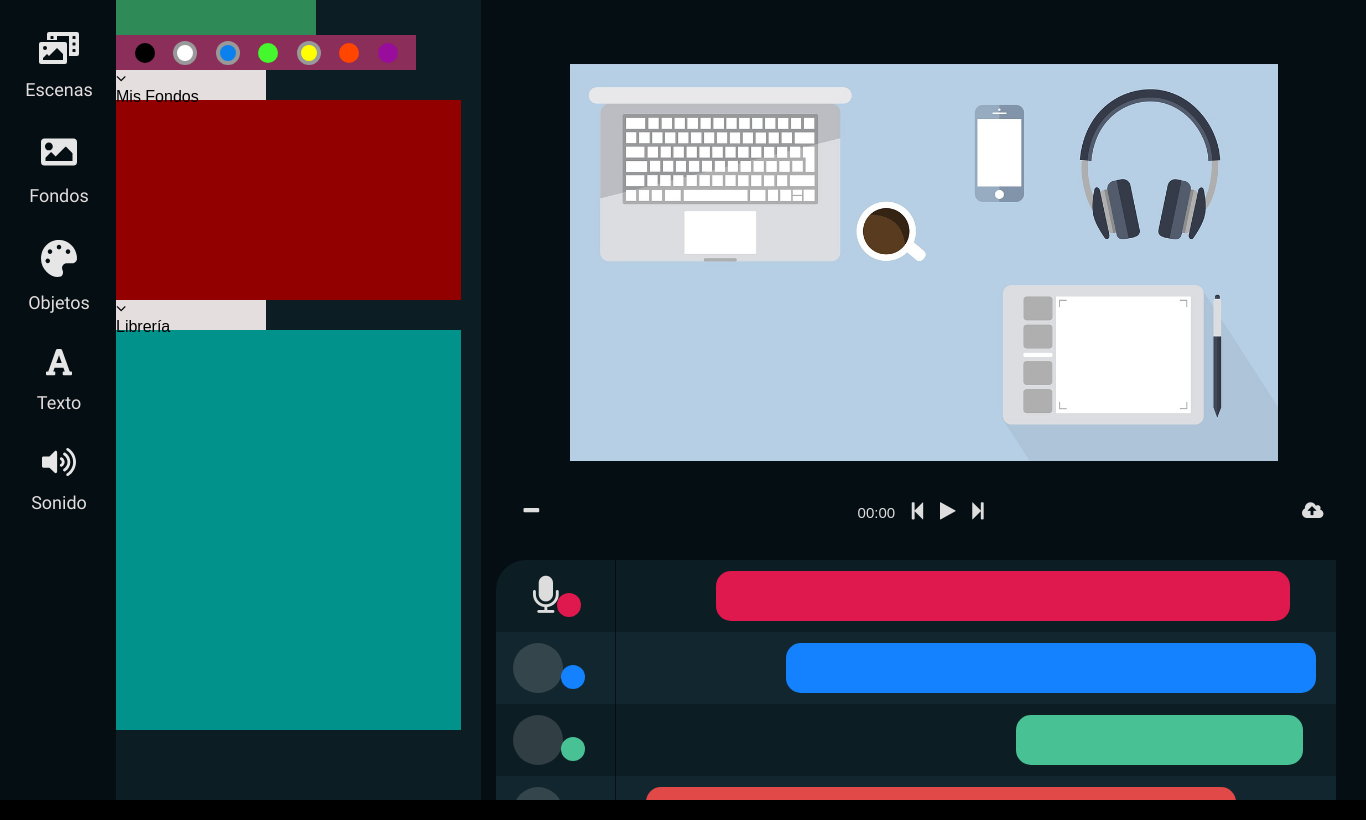
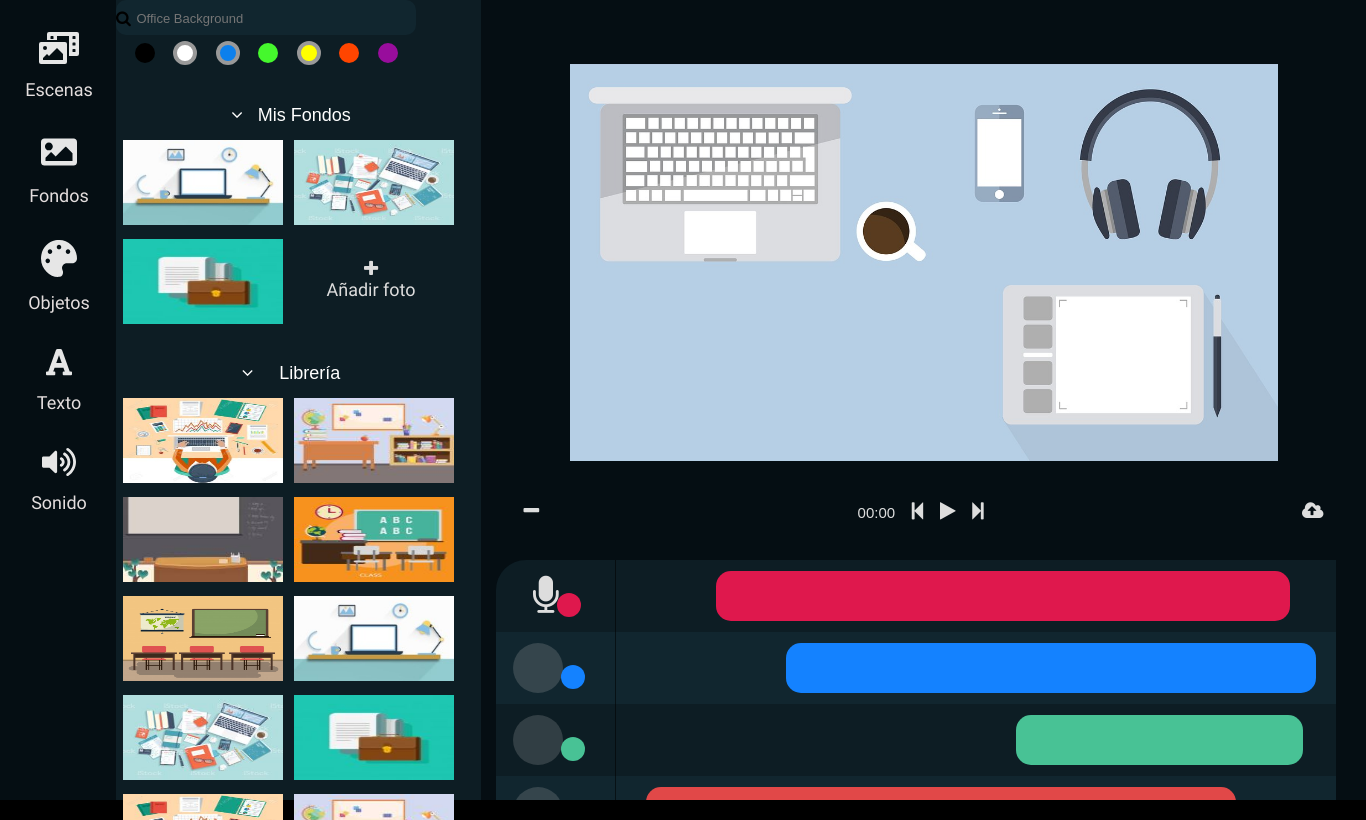
Before and after one commit to lexp2001/edutecno-ui, an Electron app: page index.html in a window 1366 px wide. Drawn offline with Linux system fonts and the light colour scheme.

Commit message:
ajustes de galeria de fotos

```diff
--- a/index.html
+++ b/index.html
@@ -173,9 +173,18 @@
         </div>
 
         <div class="contenedor-opciones">
-          <div class="input"></div>
+          <div class="contenedor-input-color">
+          <div class="input">
+            <i class="fa fa-search" aria-hidden="true"></i>
+            <form>
+              <div>
+                <input type="search" class="Fields" placeholder=" Office Background" />
+              </div>
+            </form>
+          </div>
+
           <div class="colores">
-            <div class="negro" ></div>
+            <div class="negro"></div>
             <div class="blanco con-borda"></div>
             <div class="color azul-claro con-borda"></div>
             <div class="color verde-claro"></div>
@@ -183,12 +192,22 @@
             <div class="color anaranjado"></div>
             <div class="color morado"></div>
           </div>
+        </div>
+
+          <div class="contenedor-fotos">
           <div class="mis-fondos">
             <div class="texto-mis-fondos">
               <i class="fa fa-angle-down" aria-hidden="true"></i>
               <nav class="mis-fondos">Mis Fondos</nav>
             </div>
             <div class="fotos-fondo">
+              <img class="img" src="fotos/escenaa.jpg">
+              <img class="img" src="fotos/escenab.jpg">
+              <img class="img" src="fotos/escenac.jpg">
+              <div class="anadir-fondo">
+                <i class="fa fa-plus" aria-hidden="true"></i>
+                <div>Añadir foto</div>
+              </div>
             </div>
           </div>
           <div class="mis-fondos">
@@ -197,9 +216,19 @@
               <nav class="librería">Librería</nav>
             </div>
             <div class="fotos-libreria">
+              <img class="img" src="fotos/escenad.jpg">
+              <img class="img" src="fotos/escenae.jpg">
+              <img class="img" src="fotos/escenaf.jpg">
+              <img class="img" src="fotos/escenag.jpg">
+              <img class="img" src="fotos/escenamedio.jpg">
+              <img class="img" src="fotos/escenaa.jpg">
+              <img class="img" src="fotos/escenab.jpg">
+              <img class="img" src="fotos/escenac.jpg">
+              <img class="img" src="fotos/escenad.jpg">
+              <img class="img" src="fotos/escenae.jpg">
             </div>
           </div>
-
+        </div>
 
         </div>
 
--- a/style.css
+++ b/style.css
@@ -343,24 +343,33 @@ border-radius: 6px;
     display: none;
 }
 .contenedor-opciones{
-    overflow-y: scroll;
+
     height: 100%;
 }
 
 .input{
-    width: 200px;
+    width: 300px;
     height: 35px;
-    background-color: seagreen;
+    background-color: #11262f;
+    border-radius: 10px;
+    display: inline-flex;
+    align-items: center;
+
+}
+.Fields {
+    width:200px;
+	background-color: #11262f;
+    font-size: 13px;
+    border: none;
+    font-family: Arial, Helvetica, sans-serif;
+
 }
 .colores {
     width: 300px;
     height: 35px;
-    background-color:rgb(139, 46, 89);
     display: inline-flex;
     justify-content: space-evenly;
     align-items: center;
-
-
 }
 
 .negro, .blanco, .azul-claro, .verde-claro, .amarillo, .anaranjado, .morado{
@@ -385,22 +394,47 @@ border-radius: 6px;
     width: 24px;
     height: 24px;
 }
+
+.contenedor-fotos{
+    overflow-y: scroll;
+
+    padding-top: 10px;
+    margin-top: 20px;
+    max-height: calc(100% - 70px);
+}
 .texto-mis-fondos{
     width: 150px;
     height: 30px;
-    background-color: rgb(228, 222, 222);
+    display: inline-flex;
+    justify-content: space-evenly;
+    align-items: center;
+    margin-left: 100px;
+    font-size: 18px;
+    color: white;
 }
-.fotos-fondo{
-    width: 345px;
-    height: 200px;
-    background-color: rgb(146, 0, 0);
-}
-.fotos-libreria{
-    width: 345px;
-    height: 400px;
-    background-color: rgb(0, 146, 139);
+
+
+.img{
+    width: 160px;
+    height: 85px;
+    margin-top: 10px;
+    margin-left: 7px;
 
 }
+ .fa-angle-down{
+     font-size: 30px;
+ }
+ .anadir-fondo {
+    height: 100px;
+    color: #dddddd;
+    text-align: center;
+    font-family: Roboto;
+    font-size: 18px;
+    margin-left: 160px;
+    margin-top: -70px;
+
+}
+
 
 
 
```
